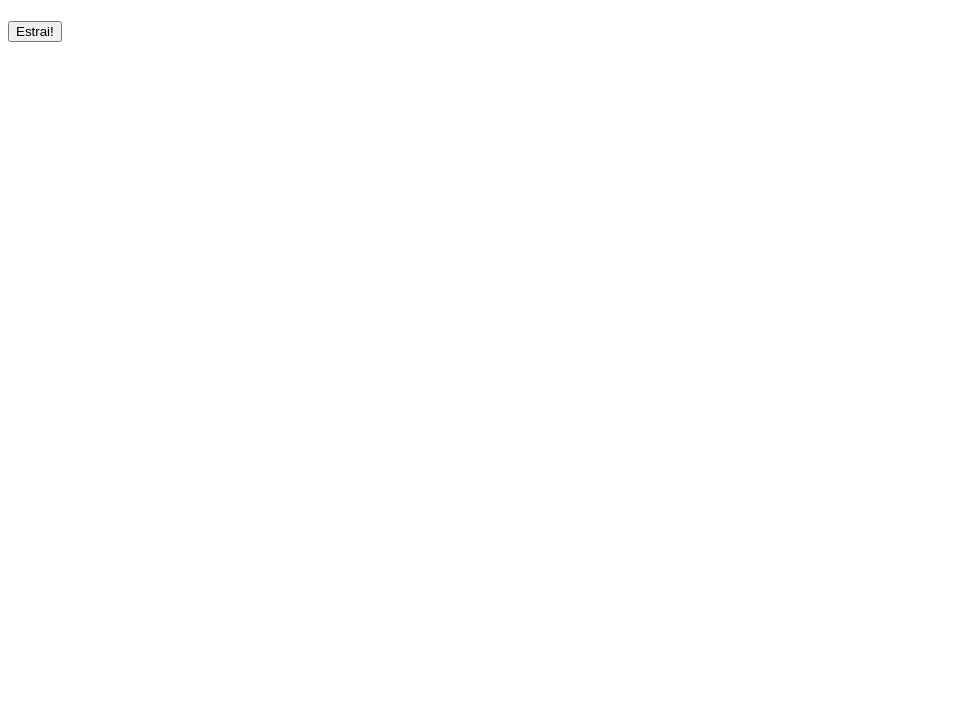
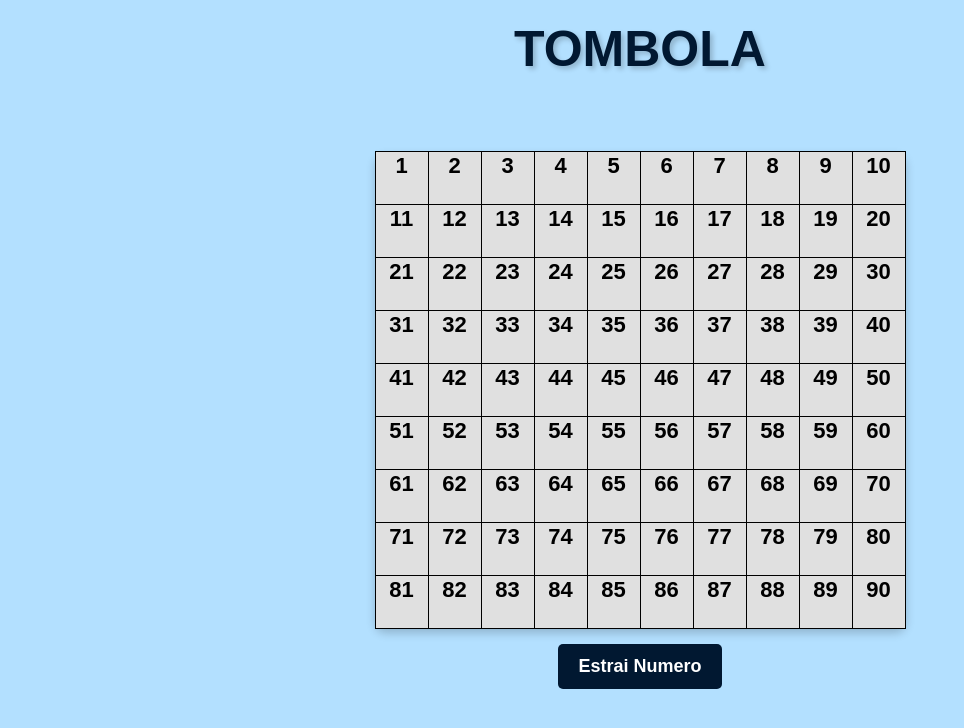
Before and after one commit to MaddalenaRen/W3-D4, a plain HTML site: page index.html in a window 1280 px wide. Shown: the whole page, without its empty margins (0-964 px from the left). Drawn offline with Linux system fonts and the light colour scheme.

Commit message:
complete

```diff
--- a/Js/script.js
+++ b/Js/script.js
@@ -1,8 +1,50 @@
-const cells = []
+// inseriamo una tabella
 
-for (let i = 0; i < 76; i++) {
-    cell = document.createElement('div')
-    cell.classList.add('cell')
-    cell.innertext = i
-    cells[i] = cell
+let numeriRimasti = []
+
+for (let i = 1; i <= 90; i++) {
+    numeriRimasti.push(i)
 }
+
+const addTable = () => {
+    const table = document.getElementById('tabella')
+    table.innerHTML = ''
+
+
+    for (let i = 1; i <= 90; i++) {
+        if ((i - 1) % 10 === 0) {
+            row = document.createElement('tr');
+            table.appendChild(row);
+        }
+        const cell = document.createElement('td')
+        cell.innerText = (i)
+        cell.setAttribute('id', "num-" + i)
+        table.appendChild(cell)
+
+
+    }
+
+}
+
+addTable()
+// voglio estrarre un numero random e segnarlo sull cartellone della tombola
+
+function estractNumber() {
+
+
+
+    const numeroTombola = Math.floor((Math.random() * numeriRimasti.length))
+
+
+    const numVero = numeriRimasti[numeroTombola];
+
+
+    console.log(numVero)
+
+
+    const selected = document.getElementById("num-" + numeriRimasti[numeroTombola])
+    selected.classList.add('estratto')
+
+    numeriRimasti.splice(numeroTombola, 1)
+
+}
--- a/assets/style.css
+++ b/assets/style.css
@@ -1 +1,91 @@
-.cell {}
+body {
+    font-family: Arial, sans-serif;
+    text-align: center;
+    background: #b3e0ff;
+    margin: 0;
+    padding: 0;
+    width: 100%;
+}
+
+#title-pagina {
+    font-size: 50px;
+    font-weight: bold;
+    color: #011831;
+    text-transform: uppercase;
+    text-align: center;
+    margin-top: 20px;
+    text-shadow: 3px 3px 5px rgba(0, 0, 0, 0.2);
+}
+
+#container {
+    margin: 0 auto;
+    max-width: 1000px;
+    padding: 20px;
+}
+
+
+
+#tabella {
+
+    border-collapse: collapse;
+    margin-top: 20px;
+    background: white;
+    box-shadow: 0px 4px 10px rgba(0, 0, 0, 0.2);
+    border-radius: 10px;
+    margin-left: auto;
+    margin-right: auto;
+
+
+}
+
+#tabella td {
+    width: 50px;
+    height: 50px;
+    text-align: center;
+    border: 1px solid black;
+    font-size: 22px;
+    font-weight: bold;
+    background-color: #e0e0e0;
+    transition: 0.3s ease-in-out, transform 0.2s ease-in-out;
+    cursor: pointer;
+
+}
+
+#tabella td:hover {
+    background-color: #d1d1d1;
+    transform: scale(1.1);
+}
+
+
+button {
+    padding: 12px 20px;
+    font-size: 18px;
+    font-weight: bold;
+    border: none;
+    border-radius: 5px;
+    cursor: pointer;
+    margin-top: 15px;
+    transition: 0.3s ease-in-out;
+}
+
+button:hover {
+    opacity: 0.8;
+}
+
+.estratto {
+
+    background-color: rgb(2, 41, 53) !important;
+    color: white !important;
+    font-weight: bold;
+    transform: scale(1.2);
+    transition: 0.3s ease-in-out, transform 0.3s ease-in-out;
+}
+
+#estrazione button {
+    background-color: #011831;
+    color: white;
+}
+
+#estrazione button:active {
+    transform: scale(0.95);
+}
--- a/index.html
+++ b/index.html
@@ -4,28 +4,32 @@
 <head>
     <meta charset="UTF-8">
     <meta name="viewport" content="width=device-width, initial-scale=1.0">
-    <title>Bingo</title>
+    <title>Tombola</title>
     <link rel="stylesheet" href="./assets/style.css">
 </head>
 
 <body>
     <header>
-        <h1 id="">
+        <h1 id="title-pagina">
+            Tombola
         </h1>
     </header>
-    <form id="tombola">
+
     <main>
         <div id="container">
-                <section id="tabella"></section>
+
+            <table id="tabella"></table>
+
 
             <div id="estrazione">
-                    <section><button>Estrai!</button></section>
+                <button onclick="estractNumber()">Estrai Numero</button>
+
             </div>
     </main>
 
 
     <script src="./Js/script.js"></script>
-    </form>
+
 </body>
 
 </html>
```
Lines whose indentation alone changed are shown as unchanged.
